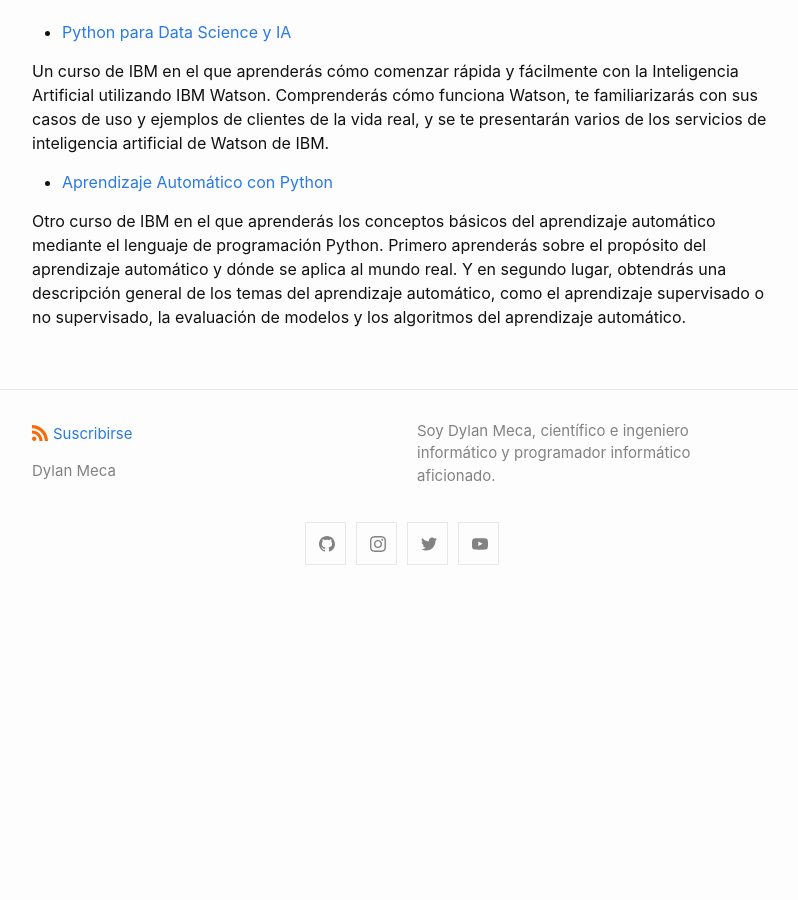
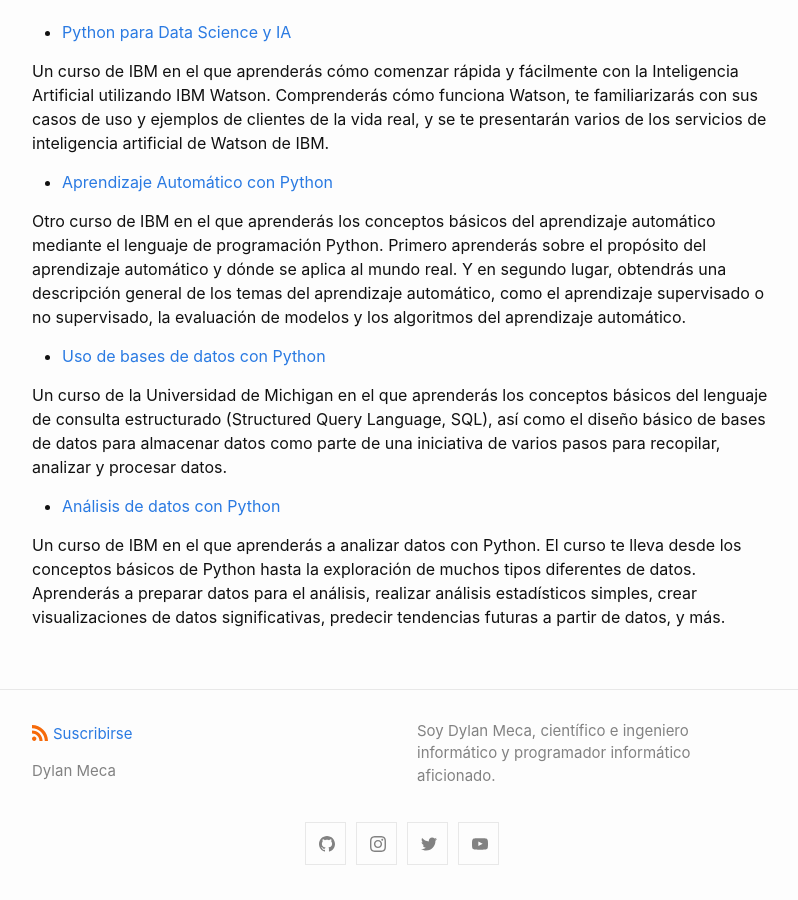
Before and after one commit to dylanmeca/dylanmeca.github.io, a Jekyll site: the page built from _posts/2021-06-07-Como-aprender-a-programar.md, in a window 1280 px wide and 900 px high, scrolled down 4882 px. Shown: the whole window, without its empty margins (238-1036 px from the left). Built offline with Jekyll 4.4.1, drawn with Linux system fonts in a browser that asks for light colours; a script that is not in the unit is left out; comment, search, counter and statistics services are not loaded; before the commit the page ends 5482 px from its top, so only the background shows below that.

Commit message:
Update 2021-06-07-Como-aprender-a-programar.md

```diff
--- a/_posts/2021-06-07-Como-aprender-a-programar.md
+++ b/_posts/2021-06-07-Como-aprender-a-programar.md
@@ -183,3 +183,11 @@ Un curso de IBM en el que aprenderás cómo comenzar rápida y fácilmente con l
 * [Aprendizaje Automático con Python](https://www.coursera.org/learn/aprendizaje-automatico-con-python)
 
 Otro curso de IBM en el que aprenderás los conceptos básicos del aprendizaje automático mediante el lenguaje de programación Python. Primero aprenderás sobre el propósito del aprendizaje automático y dónde se aplica al mundo real. Y en segundo lugar, obtendrás una descripción general de los temas del aprendizaje automático, como el aprendizaje supervisado o no supervisado, la evaluación de modelos y los algoritmos del aprendizaje automático.
+
+* [Uso de bases de datos con Python](https://www.coursera.org/learn/python-databases-es)
+
+Un curso de la Universidad de Michigan en el que aprenderás los conceptos básicos del lenguaje de consulta estructurado (Structured Query Language, SQL), así como el diseño básico de bases de datos para almacenar datos como parte de una iniciativa de varios pasos para recopilar, analizar y procesar datos.
+
+* [Análisis de datos con Python](https://www.coursera.org/learn/analisis-de-datos-con-python)
+
+Un curso de IBM en el que aprenderás a analizar datos con Python. El curso te lleva desde los conceptos básicos de Python hasta la exploración de muchos tipos diferentes de datos. Aprenderás a preparar datos para el análisis, realizar análisis estadísticos simples, crear visualizaciones de datos significativas, predecir tendencias futuras a partir de datos, y más.
```
